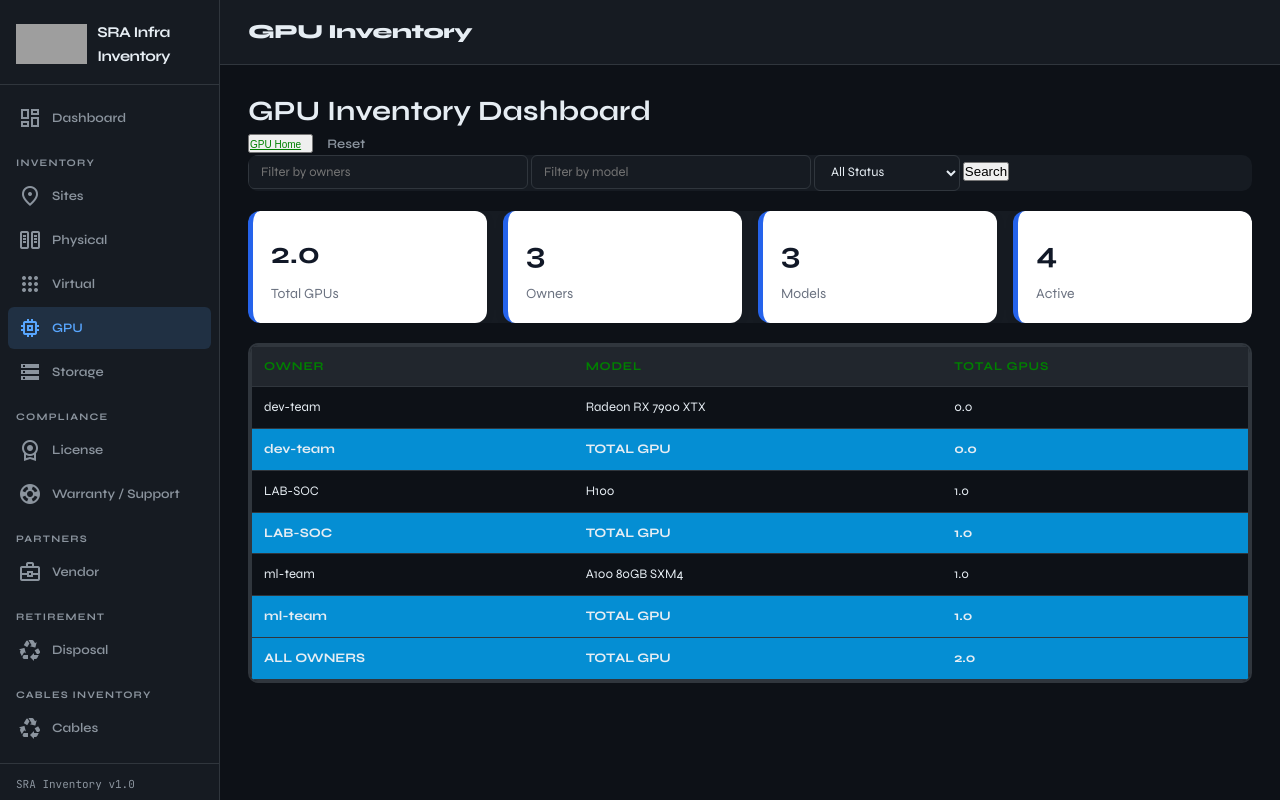
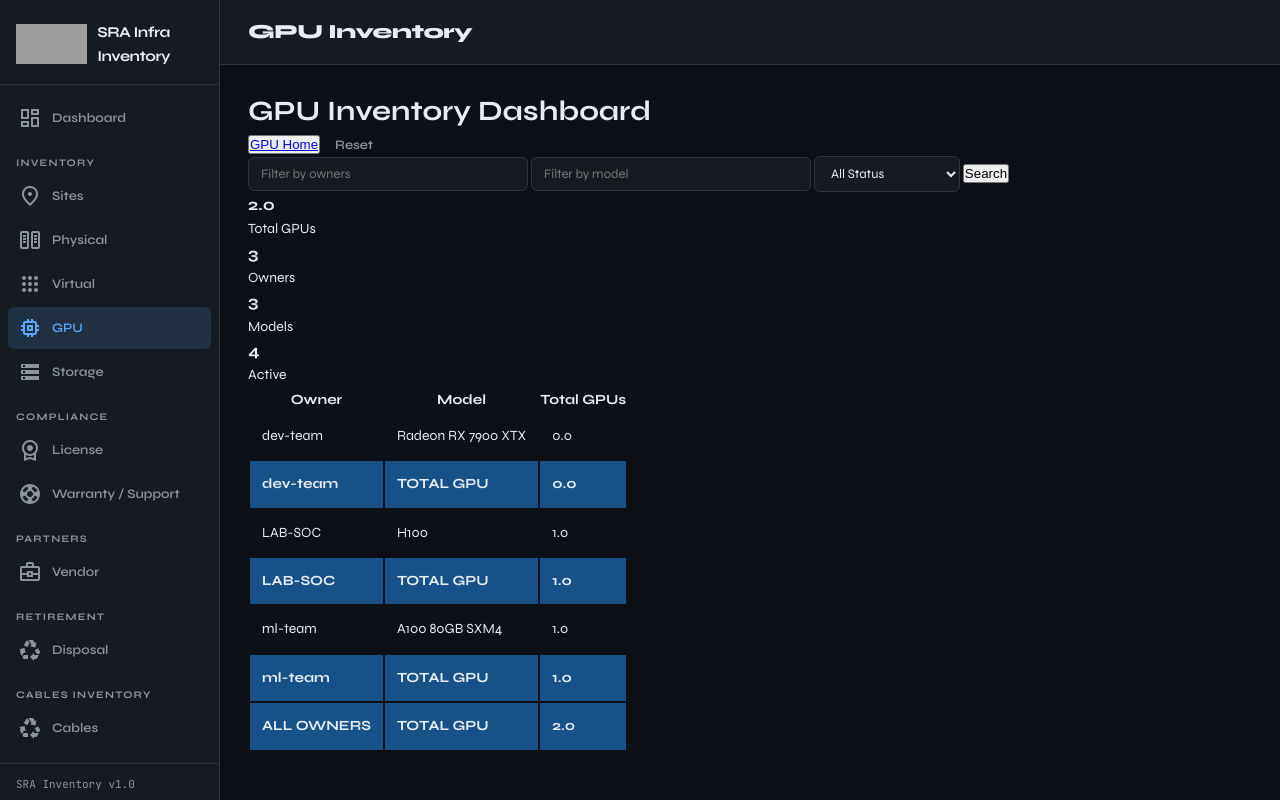
Before and after one commit to rameshselvaraj-e/server_inventory, a Flask app: page /gpu/dashboard in a window 1280 px wide. Run offline with Flask 3, Linux system fonts and the light colour scheme; data comes from the database, SQL or seed files in the repository; grey boxes are pictures that could not be loaded.

Commit message:
Update style.css

```diff
--- a/static/css/style.css
+++ b/static/css/style.css
@@ -14,6 +14,7 @@
   --red:      #f85149;
   --purple:   #bc8cff;
   --orange:   #ffa657;
+  --lgreen:   #b8f20c;
   --sidebar-w: 220px;
   --radius:   6px;
 }
@@ -304,8 +305,8 @@ body {
 .badge-vm-deleted    { background: rgba(139,148,158,0.15);color: var(--muted); }
 
 /* VM environment */
-.badge-env-production  { background: rgba(248,81,73,0.12);  color: var(--red);    }
-.badge-env-staging     { background: rgba(210,153,34,0.12); color: var(--yellow); }
+.badge-env-production  { background: rgba(248,81,73,0.12);  color: var(--green);    }
+.badge-env-quality     { background: rgba(210,153,34,0.12); color: var(--yellow); }
 .badge-env-development { background: rgba(88,166,255,0.12); color: var(--accent); }
 .badge-env-testing     { background: rgba(188,140,255,0.12);color: var(--purple); }
 
@@ -318,7 +319,7 @@ body {
 /* Warranty status */
 .badge-war-active   { background: rgba(63,185,80,0.15);  color: var(--green); }
 .badge-war-expired  { background: rgba(248,81,73,0.15);  color: var(--red);   }
-.badge-war-extended { background: rgba(88,166,255,0.12); color: var(--accent); }
+.badge-war-extended { background: rgba(88,166,255,0.12); color: var(--lgreen); }
 .badge-war-voided   { background: rgba(139,148,158,0.15);color: var(--muted); }
 
 /* Vendor status */
@@ -356,10 +357,10 @@ body {
 }
 .stat-card:hover { transform: translateY(-2px); }
 
-.stat-icon { font-size: 28px; }
-.stat-num  { font-size: 32px; font-weight: 800; line-height: 1; }
-.stat-label{ font-size: 12px; font-weight: 700; letter-spacing: 0.5px; color: var(--muted); margin-top: 4px; text-transform: uppercase; }
-.stat-sub  { font-size: 11px; color: var(--muted); margin-top: 3px; }
+.stat-icon { font-size: 50px; }
+.stat-num  { font-size: 30px; font-weight: 800; line-height: 1; }
+.stat-label{ font-size: 15px; font-weight: 700; letter-spacing: 0.5px; color: var(--muted); margin-top: 4px; text-transform: uppercase; }
+.stat-sub  { font-size: 12px; color: var(--muted); margin-top: 3px; }
 
 .card-blue   { border-color: rgba(88,166,255,0.4);  }
 .card-blue .stat-icon { color: var(--accent); }
@@ -517,93 +518,15 @@ body {
   border-bottom: 1px solid var(--border);
 }
 
-/*================GPU Dashbord=========*/
-.dashboard-search {
-  margin-bottom: 20px;
-  overflow: auto;
-  background: var(--bg2);
-  border-radius: 10px;
+/*______________GPU Dashboard style.css_______________*/
+.gpu-grid {
+  /*display: grid;
+  grid-template-columns: repeat(auto-fill, minmax(200px, 1fr));
+  gap: 16px;
+  margin-bottom: 32px;*/
 }
 
-.dashboard-home {
-  margin-right: 10px;
-  overflow: auto;
-  font-size: 10px;
-  color: green;
-}
-
-.dashboard-cards {
-  display: grid;
-  grid-template-columns: repeat(4, minmax(180px, 1fr));
-  gap: 16px;
-  margin-bottom: 20px;
-  overflow: auto;
-  background: var(--bg2);
-  border-radius: 10px;
-}
-
-.dash-card {
-  background: #fff;
-  border-radius: 12px;
-  padding: 18px;
-  box-shadow: 0 2px 10px rgba(0,0,0,0.08);
-  border-left: 5px solid #2563eb;
-}
-
-.dash-card h3 {
-  margin: 0;
-  font-size: 30px;
-  color: #111827;
-}
-
-.dash-card p {
-  margin: 6px 0 0;
-  color: #6b7280;
-  font-size: 14px;
-}
-
-/*_______________GPU Dashboard Table_________________*/
-.dashboard-table {
-  /*background: var(--bg2);*/
-  border: 2px solid var(--border);
-  border-radius: 10px;
-  overflow: auto;
-
-}
-
-.data-gputable {
-  width: 100%;
-  border-collapse: collapse;
-  font-size: 13px;
-  border: 2px solid var(--border);
-  overflow: auto;
-}
-
-.data-gputable th {
-  background: var(--bg3);
-  color: green;
-  font-size: 12px;
-  font-weight: 700;
-  letter-spacing: 0.8px;
-  text-transform: uppercase;
-  padding: 10px 12px;
-  text-align: left;
-  border-bottom: 1px solid var(--border);
-  white-space: nowrap;
-}
-
-.data-gputable td {
-  padding: 10px 12px;
-  border-bottom: 1px solid var(--border);
-  color: var(--text);
-  vertical-align: middle;
-  text-align: left;
-}
-
-.data-gputable .total-row {
-  font-weight: bold;
-  background-color: #058ed3;
-}
-
-
-/*______________________GPU Dashboard____________________*/
+/*.total-row { font-weight: bold; background-color: #e0f7fa; }
+.dashboard-gpudash-grid.th { background-color: #1e0bc5; }*/
+.total-row { font-weight: bold; background-color: #175188; }
+.gpudash-grid.th, td { border: 0px solid #dddddd; padding: 12px; text-align: left; }
```
